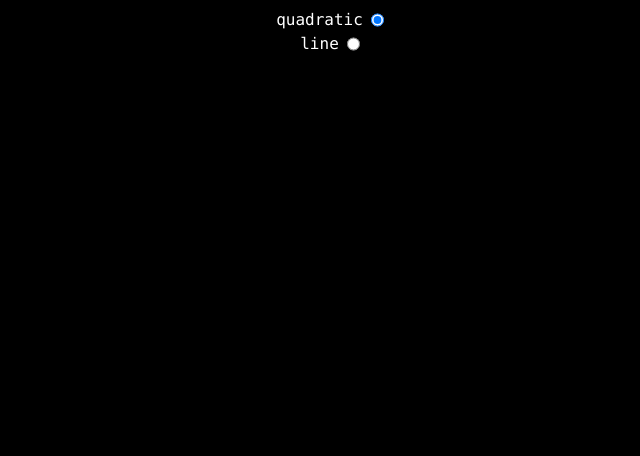
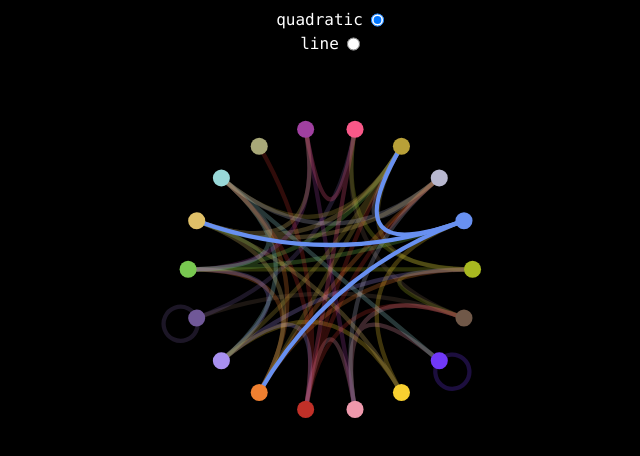
Before and after one commit to joshwashywash/poketypes, a Svelte app: page / in a window 1280 px wide. Shown: the top 456 px of the page, without its empty margins (310-950 px from the left). Built offline with nearby package versions, Linux system fonts and the light colour scheme.

Commit message:
i hate sizing

```diff
--- a/src/App.svelte
+++ b/src/App.svelte
@@ -13,7 +13,7 @@
 	const angle = (2 * Math.PI) / types.length;
 
 	const map = new Map();
-	types.forEach(({name, ...info}, i) => {
+	types.forEach(({ name, ...info }, i) => {
 		const rotation = i * angle;
 		const position = [Math.cos, Math.sin].map(op => radius * op(rotation));
 		map.set(name, { ...info, position });
@@ -46,14 +46,14 @@
 	<title>Pokemon Types</title>
 </svelte:head>
 
-<main class="flex h-full max-h-screen flex-col items-center bg-black pt-2 text-white">
+<main class="flex h-screen flex-col items-center bg-black pt-2 text-white">
 	{#each ps as value}
 		<label class="flex">
 			<span class="pr-2">{value}</span>
 			<input type="radio" bind:group={path} {value} />
 		</label>
 	{/each}
-	<div class="flex flex-col justify-center grow">
+	<div class="w-1/3">
 		<svg
 			viewBox={`0 0 ${width} ${height}`}
 			stroke-linecap="round"
@@ -67,7 +67,7 @@
 					<g
 						data-type={from}
 						stroke={color}
-						opacity={from === selectedType ? 1 : .25}
+						opacity={from === selectedType ? 1 : 0.25}
 					>
 						{#each twiceEffectiveAgainst as to}
 							{@const [x2, y2] = offset(map.get(to).position)}
--- a/src/app.postcss
+++ b/src/app.postcss
@@ -5,6 +5,6 @@
 
 @layer base {
 	body {
-			@apply h-screen antialiased font-mono;
+			@apply antialiased font-mono;
 	}
 }
```
